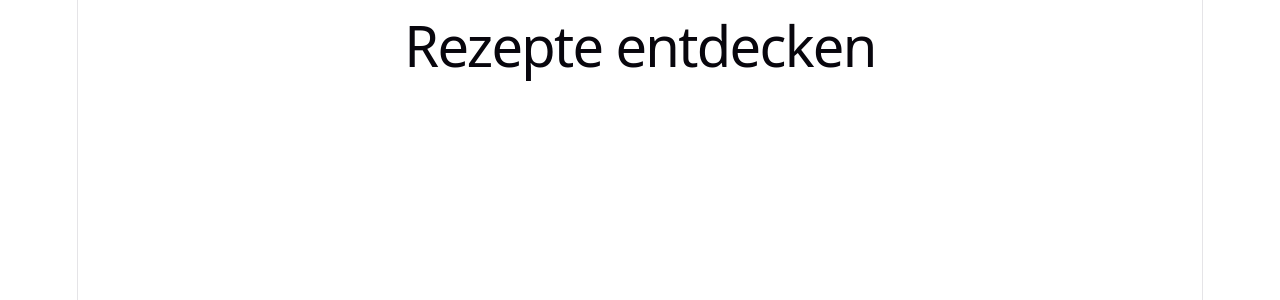
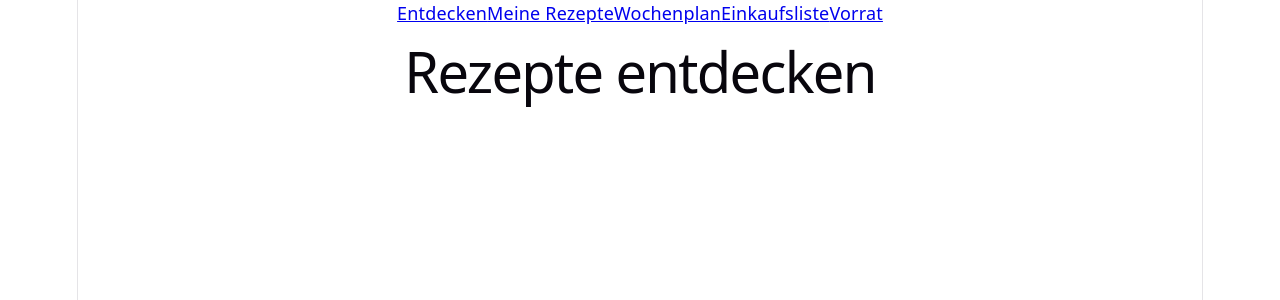
Before and after one commit to Oumaima-Ben-EL-Bey/mealprep-planner, a React (Vite) app in the folder frontend/: page / in a window 1280 px wide. Shown: the top 300 px of the page. Built offline with nearby package versions, Linux system fonts and the light colour scheme.

Commit message:
feat: add navigation bar

```diff
--- a/frontend/src/App.tsx
+++ b/frontend/src/App.tsx
@@ -6,10 +6,14 @@ import RecipeDetailPage from "./pages/RecipeDetailPage.tsx";
 import WeekPlanPage from "./pages/WeekPlanPage.tsx";
 import ShoppingListPage from "./pages/ShoppingListPage.tsx";
 import PantryPage from "./pages/PantryPage.tsx";
+import NavBar from "./components/NavBar.tsx";
 
 function App() {
     return (
+        <>
+            <NavBar></NavBar>
             <main>
+
                 <Routes>
                     <Route path="/" element={<DiscoverPage/>}/>
                     <Route path="/recipes" element={<CollectionPage/>}/>
@@ -23,6 +27,7 @@ function App() {
                     <Route path="*" element={<h1>Seite nicht gefunden</h1>}/>
                 </Routes>
             </main>
+        </>
     )
 }
 
--- /dev/null
+++ b/frontend/src/components/NavBar.tsx
@@ -0,0 +1,17 @@
+import {NavLink} from "react-router-dom";
+
+function NavBar() {
+    return (
+
+            <nav>
+                <NavLink to={"/"}>Entdecken</NavLink>
+                <NavLink to={"/recipes"}>Meine Rezepte</NavLink>
+                <NavLink to={"/plan"}>Wochenplan</NavLink>
+                <NavLink to={"/shopping-list"}>Einkaufsliste</NavLink>
+                <NavLink to={"/pantry"}>Vorrat</NavLink>
+            </nav>
+
+    );
+}
+
+export default NavBar;
```
Lines whose indentation alone changed are shown as unchanged.
